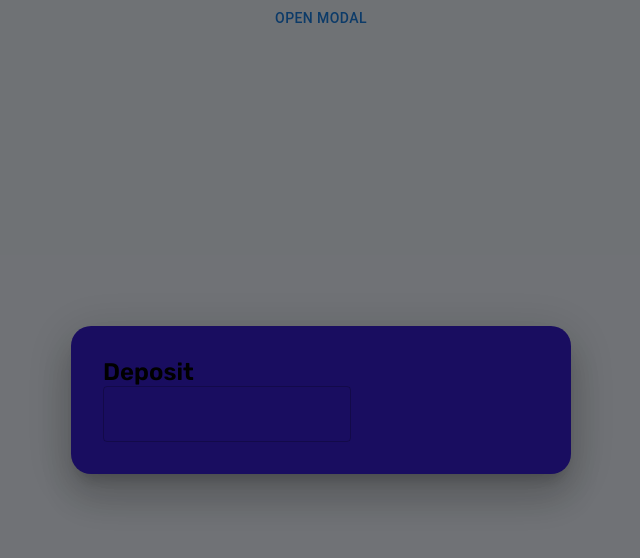
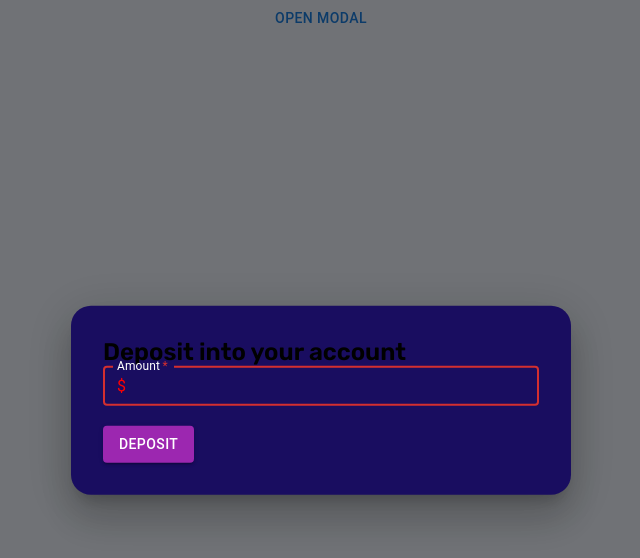
Before and after one commit to rayan-ali0/FinTech-team4-FrontEnd, a React (Create React App) app in the folder fintech/: page / in a window 1280 px wide. Both pictures are taken after a click on the button "OPEN MODAL". Shown: the top 558 px of the page, without its empty margins (319-959 px from the left). Built offline with nearby package versions, Linux system fonts and the light colour scheme.

Commit message:
modal without handlers, and css

```diff
--- a/fintech/src/Components/Deposit.jsx
+++ b/fintech/src/Components/Deposit.jsx
@@ -1,9 +1,11 @@
-import { Box, Button, Modal, TextField, Typography } from '@mui/material'
+import { Box, Button, InputAdornment, Modal, TextField, Typography } from '@mui/material'
 import React, { useState } from 'react'
+import Styles from './Styles.module.css';
 
 export default function () {
 
     const [open,setOpen] = useState(false);
+    const [error, setError] = useState("false")
     const handleOpen = ()=>{
         setOpen(!open)
     }
@@ -22,8 +24,18 @@ export default function () {
         borderRadius: 5,
         boxShadow: 24,
         p: 4,
+    }
 
-    }
+    const [amount,setAmount] = useState(false);
+    const [formInfo, setFormInfo] = useState({
+      amount : 0,
+      type: "Deposit",
+      address : "",
+      description: "Deposit into account",
+      promoCode: "",
+  })
+
+    const myfield = {};
 
   return (
     <div>
@@ -35,13 +47,45 @@ export default function () {
   aria-describedby="modal-modal-description"
 >
   <Box sx={style}>
-   <div>
-    <h2>Deposit</h2>
-    <TextField
+   <div className={Styles.container}>
+    <h2>Deposit into your account</h2>
 
-    />
-    <Button
-    />
+    <form noValidate autoComplete='off' onSubmit={(e)=>handleSubmit(e,formInfo, error)} className={Styles.form}>
+
+<TextField
+            sx={myfield}
+            className={Styles.fields}
+            label="Amount"
+            variant='outlined'
+            color= 'primary'
+            size='small'
+            fullWidth
+            focused
+            required
+            error={error}
+            onChange={(event) => {
+              handleOnlyNumbers(event, setAmount,setError);
+              setFormInfo({...formInfo, amount: parseFloat(event.target.value)})
+           }}
+            InputProps={{
+                startAdornment: <InputAdornment position="start"><Typography style={error?{color: "red"} :{ color: 'white' }}>$</Typography></InputAdornment>,
+                style: {color: 'white'}
+            }}
+            InputLabelProps={{
+                style: { color: 'white' },
+              }}
+            />
+
+            <Button
+        style={{marginTop:"20px"}}
+        className={Styles.button}
+        type='submit'
+        color='secondary'
+        variant='contained'
+        >Deposit</Button>
+
+</form>
+
    </div>
   </Box>
 </Modal>
--- a/fintech/src/Components/Styles.module.css
+++ b/fintech/src/Components/Styles.module.css
@@ -1,3 +1,7 @@
-.table{
-    background-color: #111;
+.button{
+
 }
+
+.fields{
+
+}
```
